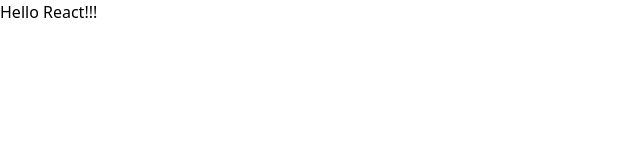
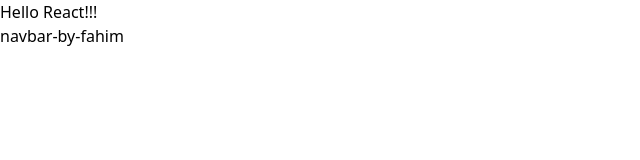
Before and after one commit to Fahimmuntasir1/Foodie-Restaurent-web, a React (Create React App) app: page / in a window 1280 px wide. Shown: the top 160 px of the page, without its empty margins (0-640 px from the left). Built offline with nearby package versions, Linux system fonts and the light colour scheme.

Commit message:
my new branch created

```diff
--- a/src/App.js
+++ b/src/App.js
@@ -4,6 +4,7 @@
   return (
     <div>
       <h2>Hello React!!!</h2>
+      <h2>navbar-by-fahim</h2>
     </div>
   );
 }
```
